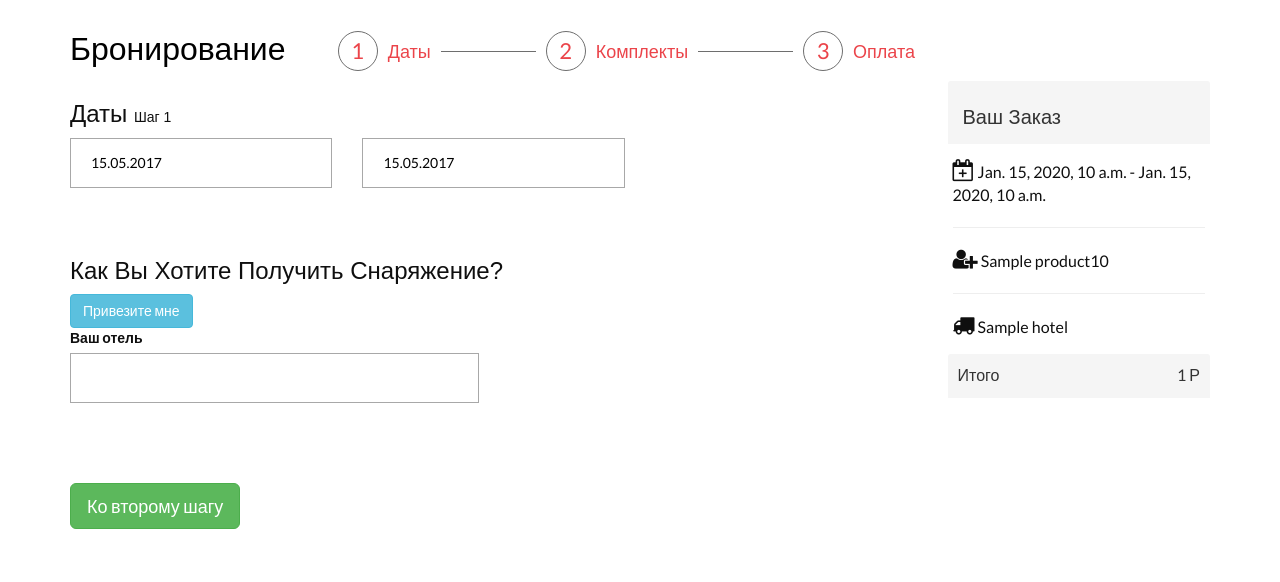
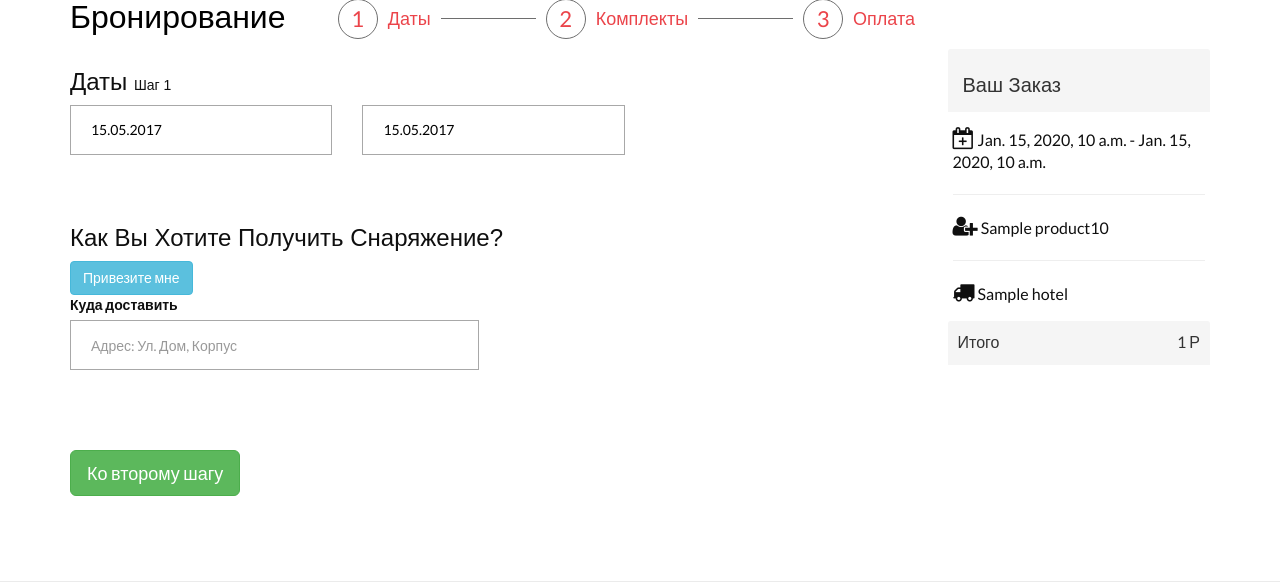
Before and after one commit to gadjimuradov/getbike, a Django app: template booking/templates/booking/booking.html in a window 1280 px wide. Shown: the part 308-890 px from the top of the page. Run offline with Django 3.2, Linux system fonts and the light colour scheme; the template is opened without the code that fills it: most values are stand-ins (such as "Sample title", 1, 10 or a date in 2020); some libraries are stand-ins or nearby versions.

Commit message:
Fix little design changes

```diff
--- a/booking/templates/booking/booking.html
+++ b/booking/templates/booking/booking.html
@@ -6,7 +6,6 @@
         <div class="container text-center">
             <div class="title-content">
                 <h1>Бронирование</h1>
-                <p> Бронирование велосипедов , роликов</p>
             </div>
         </div>
     </div>
@@ -41,8 +40,8 @@
                                 </div>
                                 <div class="col-sm-6">
                                     <div class="form-group">
-                                       <label>Ваш отель</label>
-                                    <input type="text" id="hotel" name="hotel" class="form-control">
+                                       <label>Куда доставить</label>
+                                    <input type="text" id="hotel" name="hotel" class="form-control" placeholder="Адрес: ул. дом, корпус">
                                     <input type="hidden" value="{{ basket.id }}" id="basket_id" name="basket_id"
                                            class="form-control">
                                     </div>
--- a/booking/templates/booking/booking_complect.html
+++ b/booking/templates/booking/booking_complect.html
@@ -7,7 +7,6 @@
         <div class="container text-center">
             <div class="title-content">
                 <h1>Бронирование</h1>
-                <p> Бронирование велосипедов , роликов</p>
             </div>
         </div>
     </div>
```
